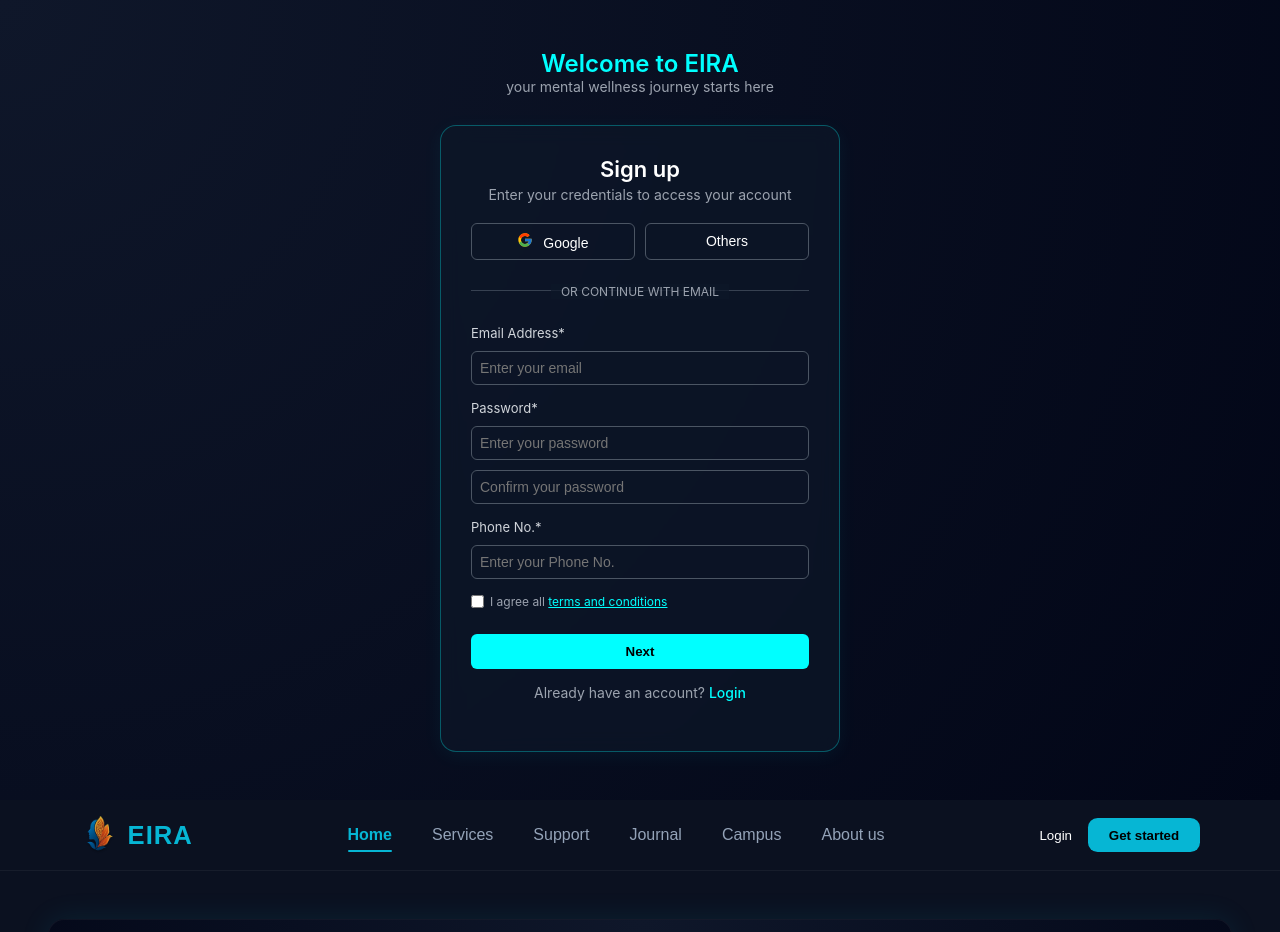
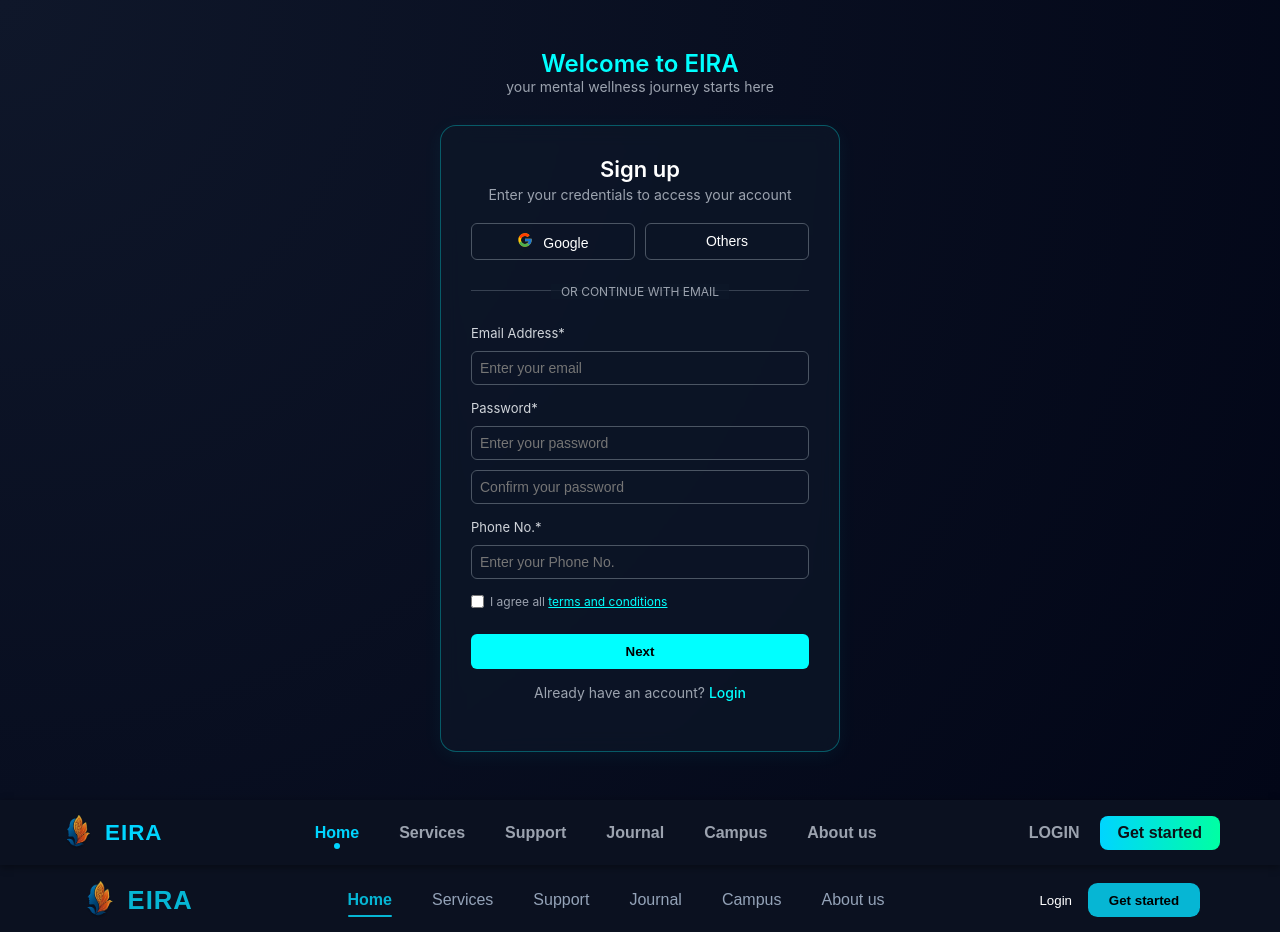
Before and after one commit to kushrathore355/MentalHealthapp, a Next.js app: page / in a window 1280 px wide. Shown: the top 932 px of the page. Built offline with nearby package versions, Linux system fonts and the light colour scheme.

Commit message:
Navbar Page Done

```diff
--- /dev/null
+++ b/app/components/Navbar/Navbar.module.css
@@ -0,0 +1,87 @@
+.navbar {
+  display: flex;
+  justify-content: space-between;
+  align-items: center;
+  padding: 15px 60px;
+  background-color: #0b1120;
+  box-shadow: 0 2px 8px rgba(0, 0, 0, 0.4);
+  position: sticky;
+  top: 0;
+  z-index: 100;
+}
+
+.logoSection {
+  display: flex;
+  align-items: center;
+  gap: 10px;
+}
+
+.logoText {
+  color: #00d5ff;
+  font-size: 1.4rem;
+  font-weight: 700;
+  letter-spacing: 1px;
+}
+
+.navLinks {
+  list-style: none;
+  display: flex;
+  gap: 40px;
+  align-items: center;
+}
+
+.navItem {
+  position: relative;
+  color: #9ca3af;
+  font-weight: 600;
+  font-size: 1rem;
+  transition: color 0.3s ease;
+}
+
+.navItem:hover {
+  color: #00d5ff;
+}
+
+.active {
+  color: #00d5ff;
+}
+
+.dot {
+  position: absolute;
+  bottom: -8px;
+  left: 50%;
+  transform: translateX(-50%);
+  width: 6px;
+  height: 6px;
+  background-color: #00d5ff;
+  border-radius: 50%;
+}
+
+.buttons {
+  display: flex;
+  align-items: center;
+  gap: 20px;
+}
+
+.login {
+  color: #9ca3af;
+  font-weight: 600;
+  transition: color 0.3s ease;
+}
+
+.login:hover {
+  color: #00d5ff;
+}
+
+.getStarted {
+  background: linear-gradient(to right, #00d5ff, #00ffa3);
+  padding: 8px 18px;
+  border-radius: 8px;
+  font-weight: 700;
+  color: #0d1117;
+  transition: 0.3s ease;
+}
+
+.getStarted:hover {
+  transform: scale(1.05);
+}
--- /dev/null
+++ b/app/components/Navbar/page.js
@@ -0,0 +1,55 @@
+'use client';
+import styles from './Navbar.module.css';
+import Image from 'next/image';
+import Link from 'next/link';
+import { usePathname } from 'next/navigation';
+
+export default function Navbar() {
+  const pathname = usePathname();
+
+  const links = [
+    { name: 'Home', path: '/' },
+    { name: 'Services', path: '/services' },
+    { name: 'Support', path: '/support' },
+    { name: 'Journal', path: '/journal' },
+    { name: 'Campus', path: '/campus' },
+    { name: 'About us', path: '/about' },
+  ];
+
+  return (
+    <nav className={styles.navbar}>
+      {/* Logo Section */}
+      <div className={styles.logoSection}>
+        <Image src="/Ellipse13.png" alt="EIRA Logo" width={35} height={35} />
+        <span className={styles.logoText}>EIRA</span>
+      </div>
+
+      {/* Navigation Links */}
+      <ul className={styles.navLinks}>
+        {links.map((link) => (
+          <li key={link.path}>
+            <Link
+              href={link.path}
+              className={`${styles.navItem} ${
+                pathname === link.path ? styles.active : ''
+              }`}
+            >
+              {link.name}
+              {pathname === link.path && <span className={styles.dot}></span>}
+            </Link>
+          </li>
+        ))}
+      </ul>
+
+      {/* Buttons */}
+      <div className={styles.buttons}>
+        <Link href="/login" className={styles.login}>
+          LOGIN
+        </Link>
+        <Link href="/signup" className={styles.getStarted}>
+          Get started
+        </Link>
+      </div>
+    </nav>
+  );
+}
--- a/app/page.js
+++ b/app/page.js
@@ -3,6 +3,7 @@
 import styles from "./page.module.css";
 import { useState } from "react";
 import Signup from "./components/Signup/page"
+import Navbar from "./components/Navbar/page"
 
 export default function HomePage() {
   const [active, setActive] = useState("Home");
@@ -19,6 +20,7 @@
   return (
     <>
     <Signup/>
+    <Navbar/>
     <div className={styles.page}>
       {/* Top Navbar */}
       <nav className={styles.navbar}>
```
